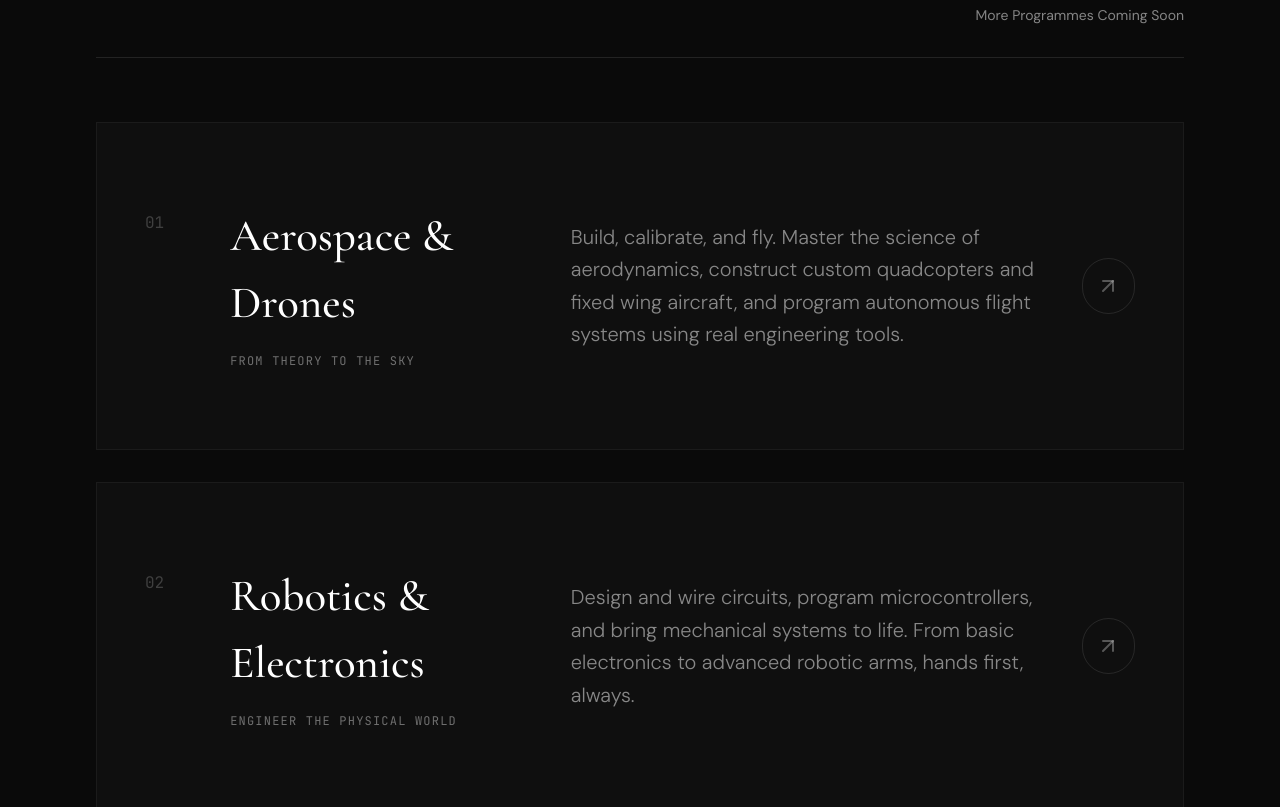
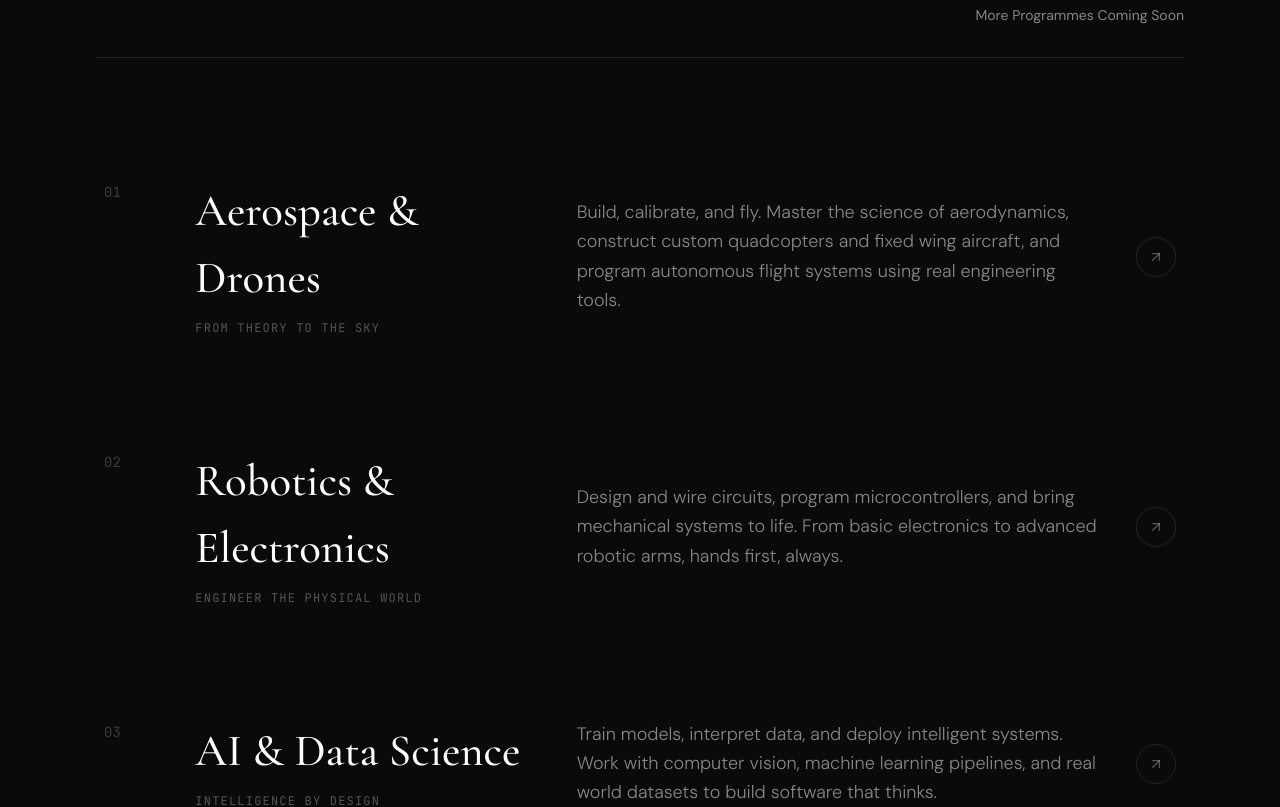
Before and after one commit to kaifashraf/pluginscience, a Next.js app: page / in a window 1280 px wide. Shown: the part 1950-2757 px from the top of the page. Built offline with nearby package versions, Linux system fonts and the light colour scheme.

Commit message:
Undo desktop layout changes in What We Teach section

```diff
--- a/components/HomeDisciplinesCarousel.tsx
+++ b/components/HomeDisciplinesCarousel.tsx
@@ -158,31 +158,31 @@ export default function HomeDisciplinesCarousel() {
         </div>
       </div>
 
-      {/* ── Desktop: Box layout ── */}
-      <div className="hidden md:flex md:flex-col gap-8">
+      {/* ── Desktop: Original list layout ── */}
+      <div className="hidden md:block divide-y divide-white/10">
         {disciplines.map((d, i) => (
           <Link href={d.href} key={i}>
             <div
-              className="group grid grid-cols-12 gap-8 py-20 px-12 cursor-pointer bg-white/[0.02] border border-white/5 hover:bg-white/[0.04] hover:border-white/20 hover:-translate-y-1 transition-all duration-300"
+              className="group grid grid-cols-12 gap-6 py-14 cursor-pointer hover:bg-white/[0.02] transition-colors px-2 relative"
             >
-              <div className="col-span-1 flex items-start pt-2">
-                <span className="text-white/20 text-base font-mono">{d.num}</span>
+              <div className="col-span-1 flex items-start pt-1">
+                <span className="text-white/20 text-sm font-mono">{d.num}</span>
               </div>
-              <div className="col-span-4 pr-12">
+              <div className="col-span-4">
                 <h3 className={`font-display font-medium text-white transition-colors duration-300 group-hover:${d.accent}`}
-                    style={{ fontSize: 'clamp(2rem, 3.5vw, 3.2rem)' }}>
+                    style={{ fontSize: 'clamp(1.8rem, 3.5vw, 3rem)' }}>
                   {d.title}
                 </h3>
-                <p className="text-white/40 text-xs font-mono uppercase tracking-widest mt-4">{d.subtitle}</p>
+                <p className="text-white/30 text-xs font-mono uppercase tracking-widest mt-2">{d.subtitle}</p>
               </div>
               <div className="col-span-6 flex items-center">
-                <p className="text-white/50 font-sans font-light leading-relaxed text-xl group-hover:text-white/70 transition-colors duration-500">
+                <p className="text-white/50 font-sans font-light leading-relaxed text-lg translate-x-4 group-hover:translate-x-0 group-hover:text-white/70 transition-all duration-500">
                   {d.desc}
                 </p>
               </div>
               <div className="col-span-1 flex items-center justify-end">
-                <div className="w-14 h-14 rounded-full border border-white/10 flex items-center justify-center group-hover:border-white/40 group-hover:bg-white/5 transition-all duration-300">
-                  <ArrowUpRight className="w-6 h-6 text-white/30 group-hover:text-white transition-colors" />
+                <div className="w-10 h-10 rounded-full border border-white/10 flex items-center justify-center group-hover:border-white/40 transition-colors">
+                  <ArrowUpRight className="w-4 h-4 text-white/30 group-hover:text-white transition-colors" />
                 </div>
               </div>
             </div>
```
